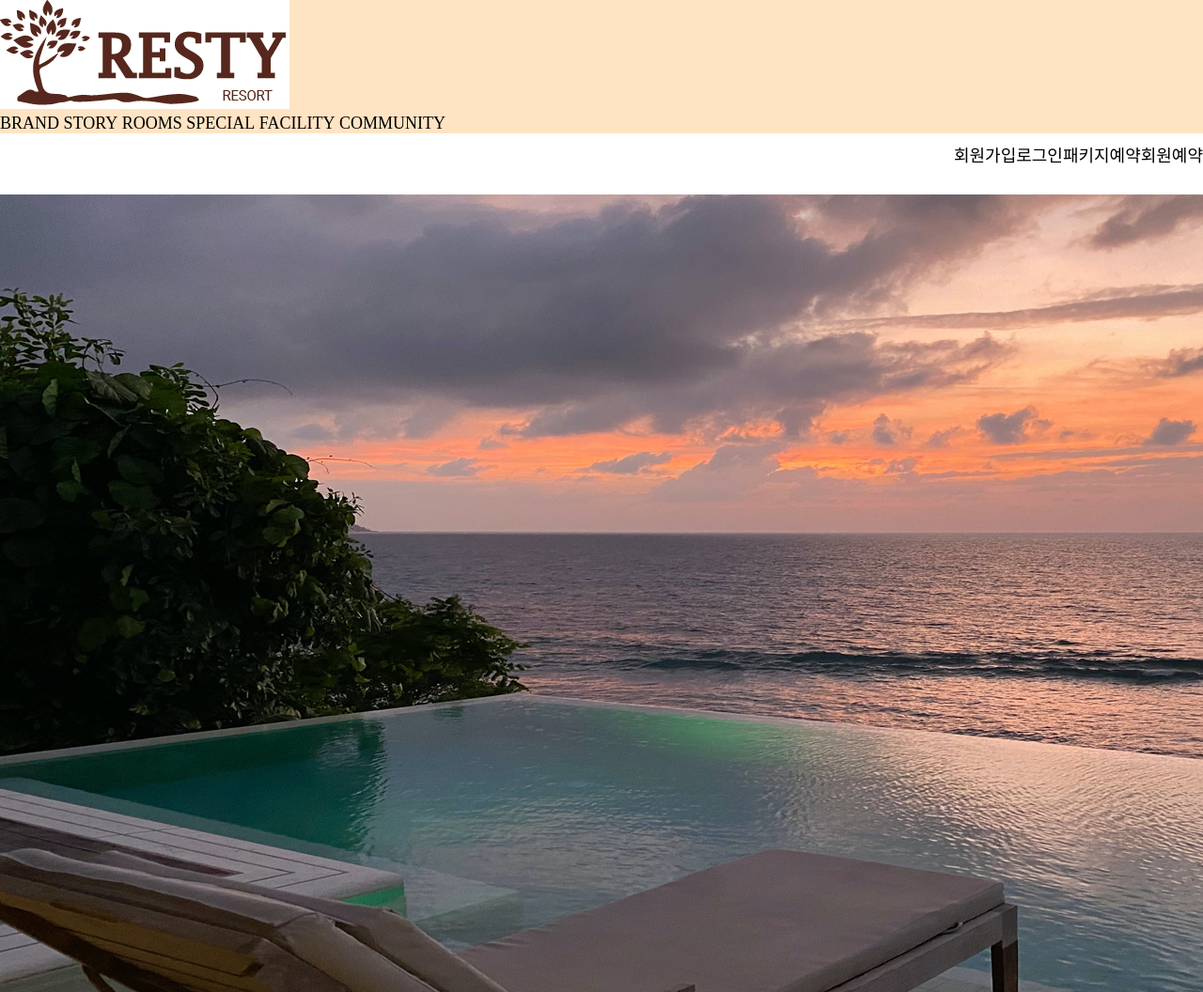
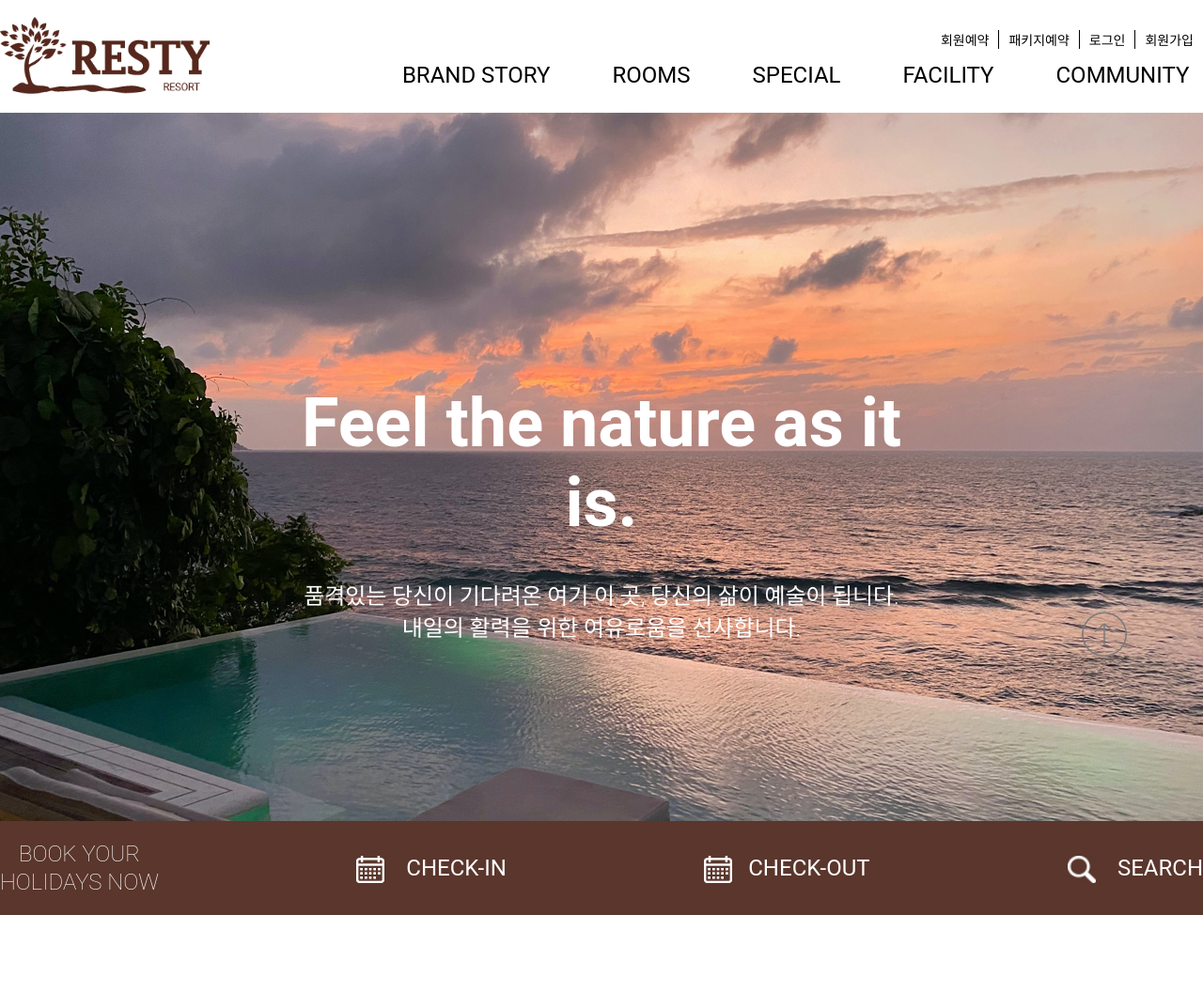
Before and after one commit to jangjiheee/portfolio1, a PHP site: page /resty.html in a window 1280 px wide; the page is wider, and only the part inside the window is pictured. Shown: the top 1056 px of that part at 94% size. Run offline with PHP 8.4, Linux system fonts and the light colour scheme.

Commit message:
5월 30일 수정본 업데이트

```diff
--- a/css/resty resort.css
+++ b/css/resty resort.css
@@ -568,6 +568,14 @@ footer .family-site {
     margin-top: 50px;
 }
 
+.pageup_btn img {
+    position: fixed;
+    right: 80px;
+    bottom: 100px;
+    width: 50px;
+}
+
+
 @media all and (max-width: 768px) {
     .confix {
         width: 650px;
--- a/resty.html
+++ b/resty.html
@@ -5,7 +5,9 @@
     <meta charset="UTF-8">
     <meta http-equiv="X-UA-Compatible" content="IE=edge">
     <meta name="viewport" content="width=device-width, initial-scale=1.0">
-    <link rel="stylesheet" href="./css/index.css">
+    <!-- <link rel="stylesheet" href="./css/index.css"> -->
+    <link rel="stylesheet" href="./css/reset.css">
+    <link rel="stylesheet" href="./css/resty resort.css">
     <title>resty resort</title>
 </head>
 <body>
@@ -344,5 +346,9 @@
         </footer>
         </div>
     </div> <!--wrapper-->
+
+    <div class="pageup_btn">
+        <a href="#"><img src="./image/pageup_btn.png" alt="page_up"></a>
+    </div>
 </body>
 </html>
```
Also changed, not shown: image/pageup_btn.png (added).
